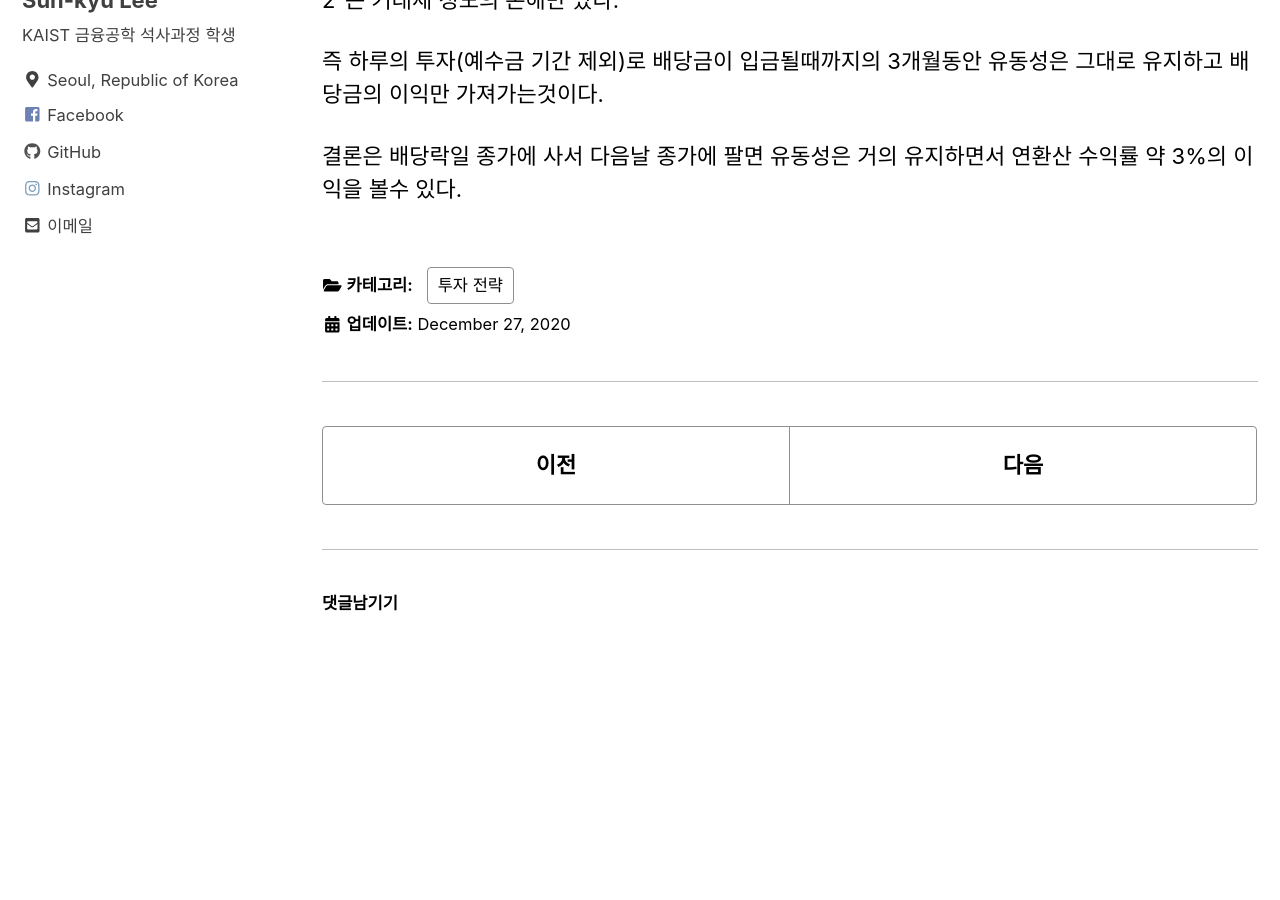
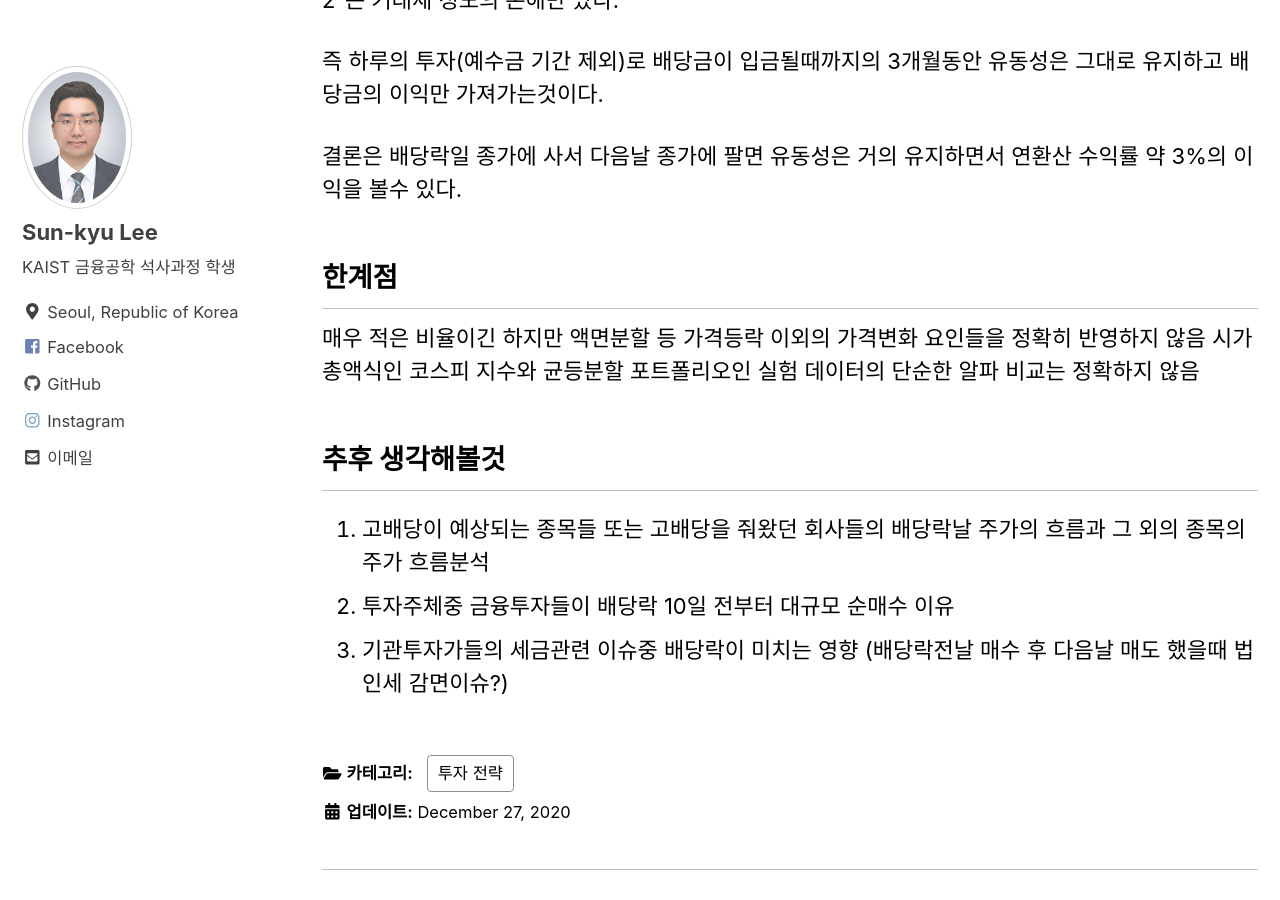
Before and after one commit to leesunkyu94/leesunkyu94.github.io, a Jekyll site: the page built from _posts/strategy/2020-12-27-divdend_stra.md, in a window 1280 px wide and 900 px high, scrolled down 26839 px. Built offline with Jekyll 4.4.1, drawn with Linux system fonts in a browser that asks for light colours; cached includes are drawn as plain includes; comment, search, counter and statistics services are not loaded; before the commit the page ends 27683 px from its top, so only the background shows below that.

Commit message:
Update 2020-12-27-divdend_stra.md

```diff
--- a/_posts/strategy/2020-12-27-divdend_stra.md
+++ b/_posts/strategy/2020-12-27-divdend_stra.md
@@ -438,3 +438,13 @@ for code in stock_list:
 즉 하루의 투자(예수금 기간 제외)로 배당금이 입금될때까지의 3개월동안 유동성은 그대로 유지하고 배당금의 이익만 가져가는것이다.
 
 결론은 배당락일 종가에 사서 다음날 종가에 팔면 유동성은 거의 유지하면서 연환산 수익률 약 3%의 이익을 볼수 있다.
+## 한계점
+
+매우 적은 비율이긴 하지만 액면분할 등 가격등락 이외의 가격변화 요인들을 정확히 반영하지 않음
+시가총액식인 코스피 지수와 균등분할 포트폴리오인 실험 데이터의 단순한 알파 비교는 정확하지 않음
+
+## 추후 생각해볼것
+
+1. 고배당이 예상되는 종목들 또는 고배당을 줘왔던 회사들의 배당락날 주가의 흐름과 그 외의 종목의 주가 흐름분석
+2. 투자주체중 금융투자들이 배당락 10일 전부터 대규모 순매수 이유
+3. 기관투자가들의 세금관련 이슈중 배당락이 미치는 영향 (배당락전날 매수 후 다음날 매도 했을때 법인세 감면이슈?)
```
